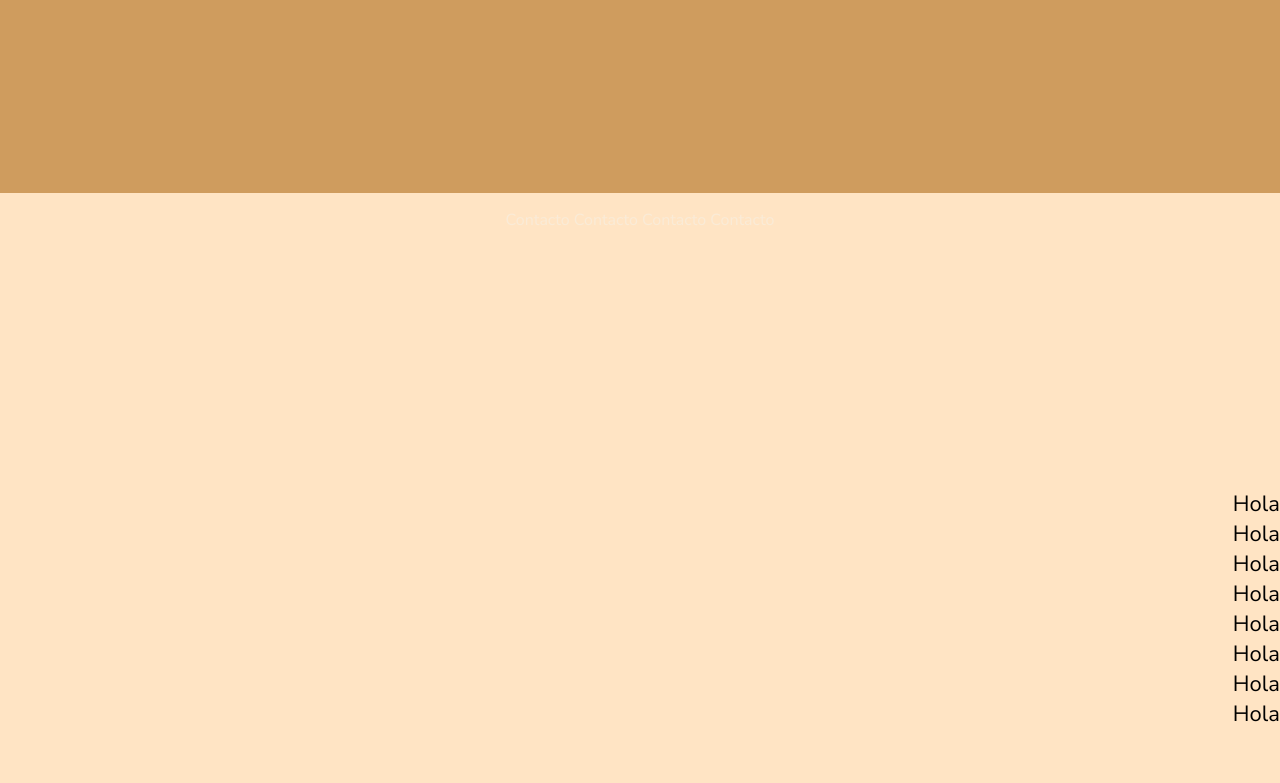
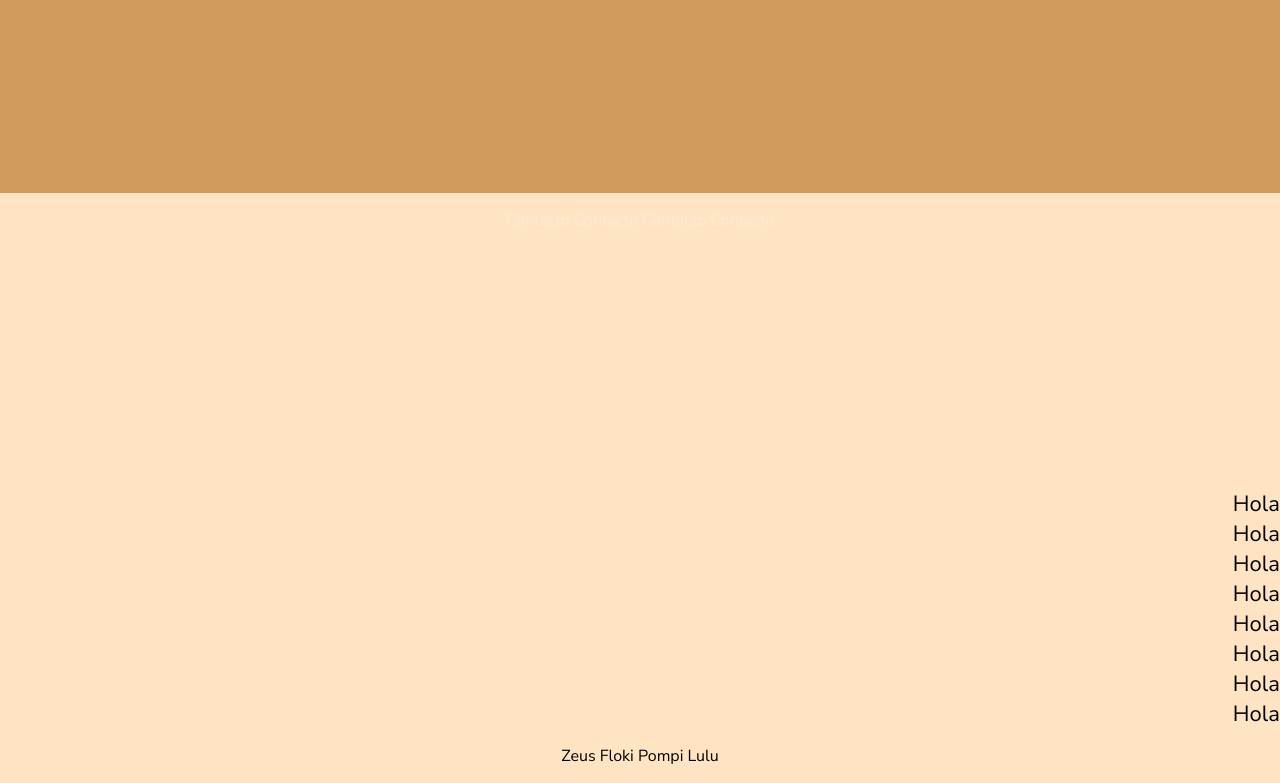
Before and after one commit to emiluiff/Septimo, a plain HTML site: page index.html in a window 1280 px wide. Shown: the part 3702-4485 px from the top of the page. Before the commit the page ends 4431 px from the top, so only its background shows below. Drawn offline with Linux system fonts and the light colour scheme.

Commit message:
agregue lista con nombre de michis y pichi

```diff
--- a/index.html
+++ b/index.html
@@ -156,5 +156,13 @@
     <p>Hola</p>
     <p>Hola</p>
 </div>
+
+<ul>
+    <li>Zeus</li>
+    <li>Floki</li>
+    <li>Pompi</li>
+    <li>Lulu</li>
+
+</ul>
 </body>
 </html>
```
